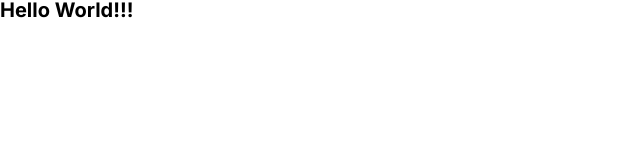
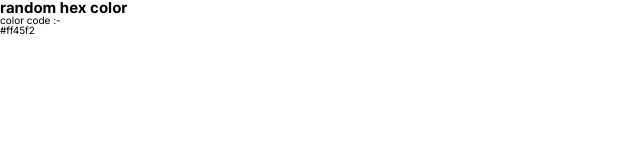
Before and after one commit to mahmoudfouadweb/16-project-js-css-html--Small-Projects-, a plain HTML site: page -- 99. HEX color/index.html in a window 1280 px wide. Shown: the whole page, without its empty margins (0-640 px from the left). Drawn offline with Linux system fonts and the light colour scheme.

Commit message:
init html

```diff
--- a/-- 99. HEX color/index.html
+++ b/-- 99. HEX color/index.html
@@ -14,9 +14,17 @@
     <link rel="stylesheet" href="styles.css" />
     <!-- Javascript file -->
     <script src="script.js" defer></script>
-    <title>New Document</title>
+    <title>hex color</title>
   </head>
   <body>
-    <h1>Hello World!!!</h1>
+    <section class="section">
+      <div class="container">
+        <div class="heading">
+          <h1 class="heading-primary">random hex color</h1>
+          <p class="color-name">color code :-</p>
+          <span class="code">#ff45f2</span>
+        </div>
+      </div>
+    </section>
   </body>
 </html>
```
